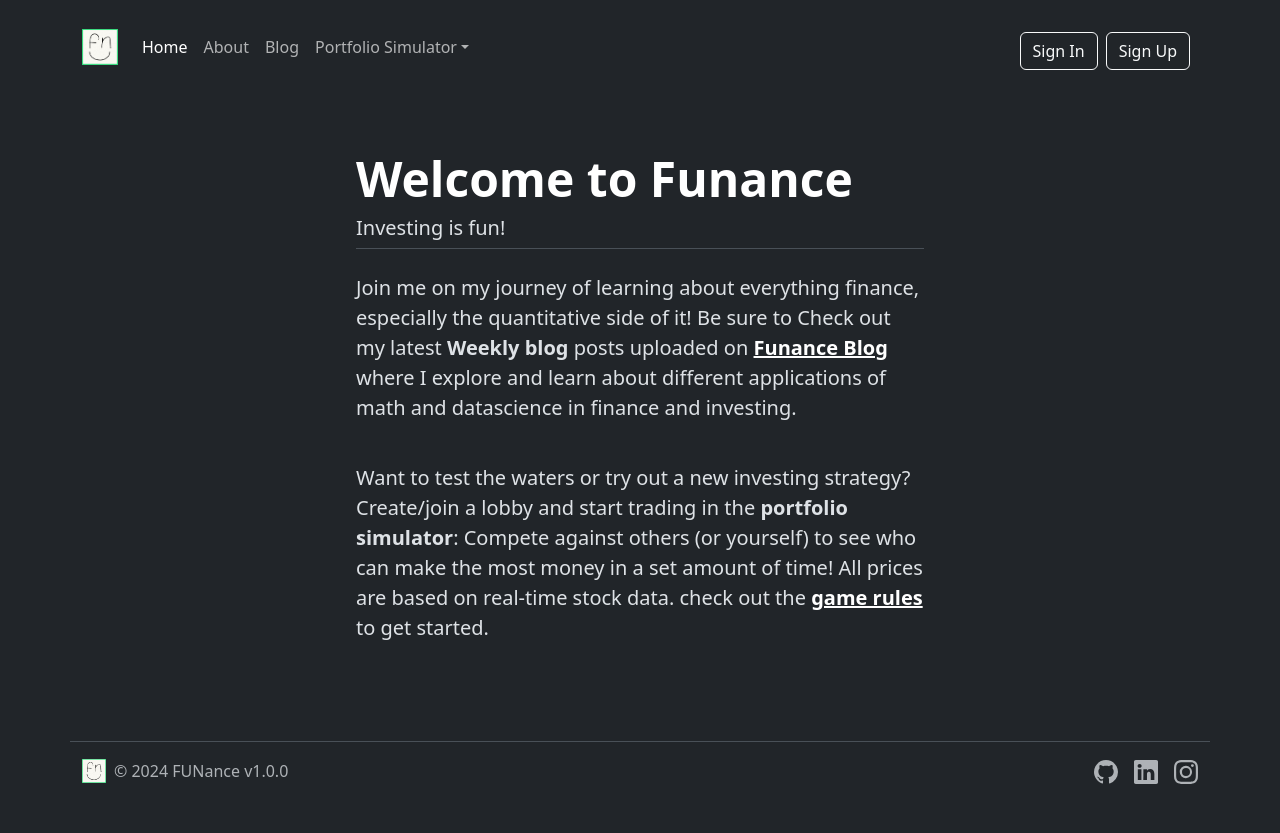
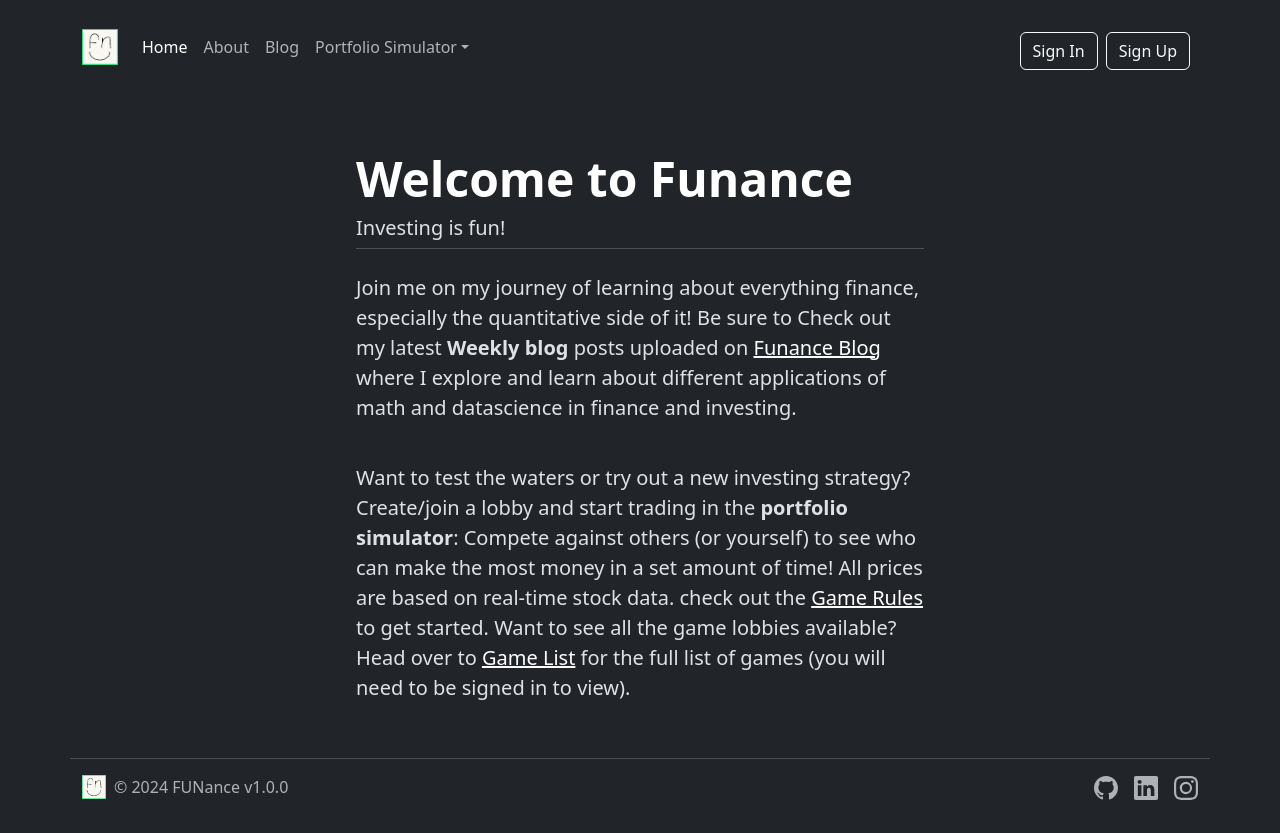
Before and after one commit to yangsu01/Funance, a React (Vite) app in the folder client/: page / in a window 1280 px wide. Before the commit the page ends 800 px from the top, so only its background shows below. Built offline with nearby package versions, Linux system fonts and the light colour scheme; no server answers.

Commit message:
update links to frontend routing

```diff
--- a/client/src/pages/Home.tsx
+++ b/client/src/pages/Home.tsx
@@ -1,3 +1,5 @@
+import { Link } from "react-router-dom";
+
 // components
 import Title from "../components/Title";
 
@@ -12,11 +14,9 @@ const Home = () => {
         Join me on my journey of learning about everything finance, especially
         the quantitative side of it! Be sure to Check out my latest{" "}
         <strong>Weekly blog</strong> posts uploaded on{" "}
-        <strong>
-          <a className="text-white" href="/blog">
-            Funance Blog
-          </a>
-        </strong>{" "}
+        <Link to="/blog" className="text-white">
+          Funance Blog
+        </Link>{" "}
         where I explore and learn about different applications of math and
         datascience in finance and investing.
       </p>
@@ -29,12 +29,14 @@ const Home = () => {
         Compete against others (or yourself) to see who can make the most money
         in a set amount of time! All prices are based on real-time stock data.
         check out the{" "}
-        <strong>
-          <a className="text-white" href="/game-rules">
-            game rules
-          </a>
-        </strong>{" "}
-        to get started.
+        <Link to="/game-rules" className="text-white">
+          Game Rules
+        </Link>{" "}
+        to get started. Want to see all the game lobbies available? Head over to{" "}
+        <Link to="/game-list" className="text-white">
+          Game List
+        </Link>{" "}
+        for the full list of games (you will need to be signed in to view).
       </p>
     </div>
   );
```
